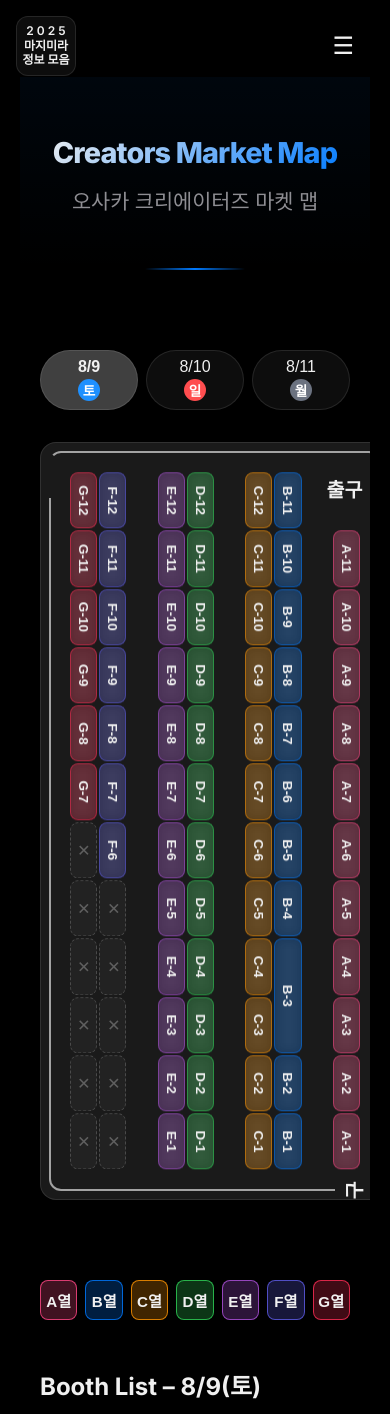
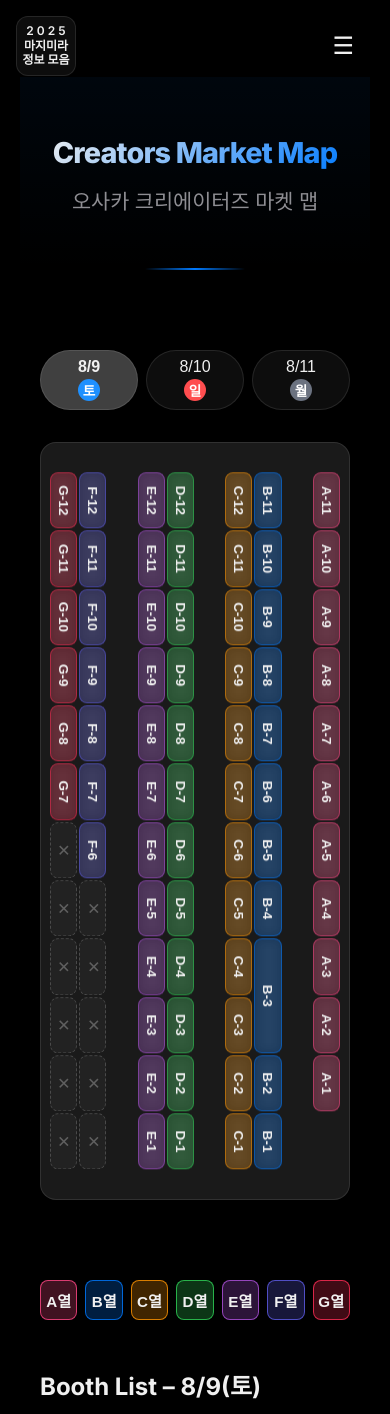
Before and after one commit to kuroka3/MM-Info, a Next.js app: page /exhibition-info/osaka/creators-market in a window 390 px wide. Shown: the top 1414 px of the page. Built offline with nearby package versions, Linux system fonts and the light colour scheme; a web font is replaced by a local one.

Commit message:
move location of map

```diff
--- a/src/app/exhibition-info/osaka/creators-market/global.css
+++ b/src/app/exhibition-info/osaka/creators-market/global.css
@@ -469,3 +469,26 @@ button.booth {
     transform-origin:center;
   }
 }
+
+@media (max-width:480px) and (orientation:portrait){
+  .cm-section.map-section{
+    width:100%;
+    overflow:hidden;
+  }
+  .cm-map-wrapper{
+    width:100%;
+    max-width:100%;
+    box-sizing:border-box;
+  }
+  .cm-map-wrapper::before,
+  .cm-map-wrapper::after{
+    content:none;
+  }
+  .cm-map-wrapper .entrance-label,
+  .cm-map-wrapper .exit-label-cell{
+    display:none;
+  }
+  .bottom-left-mask-box::after{
+    content:none;
+  }
+}
```
